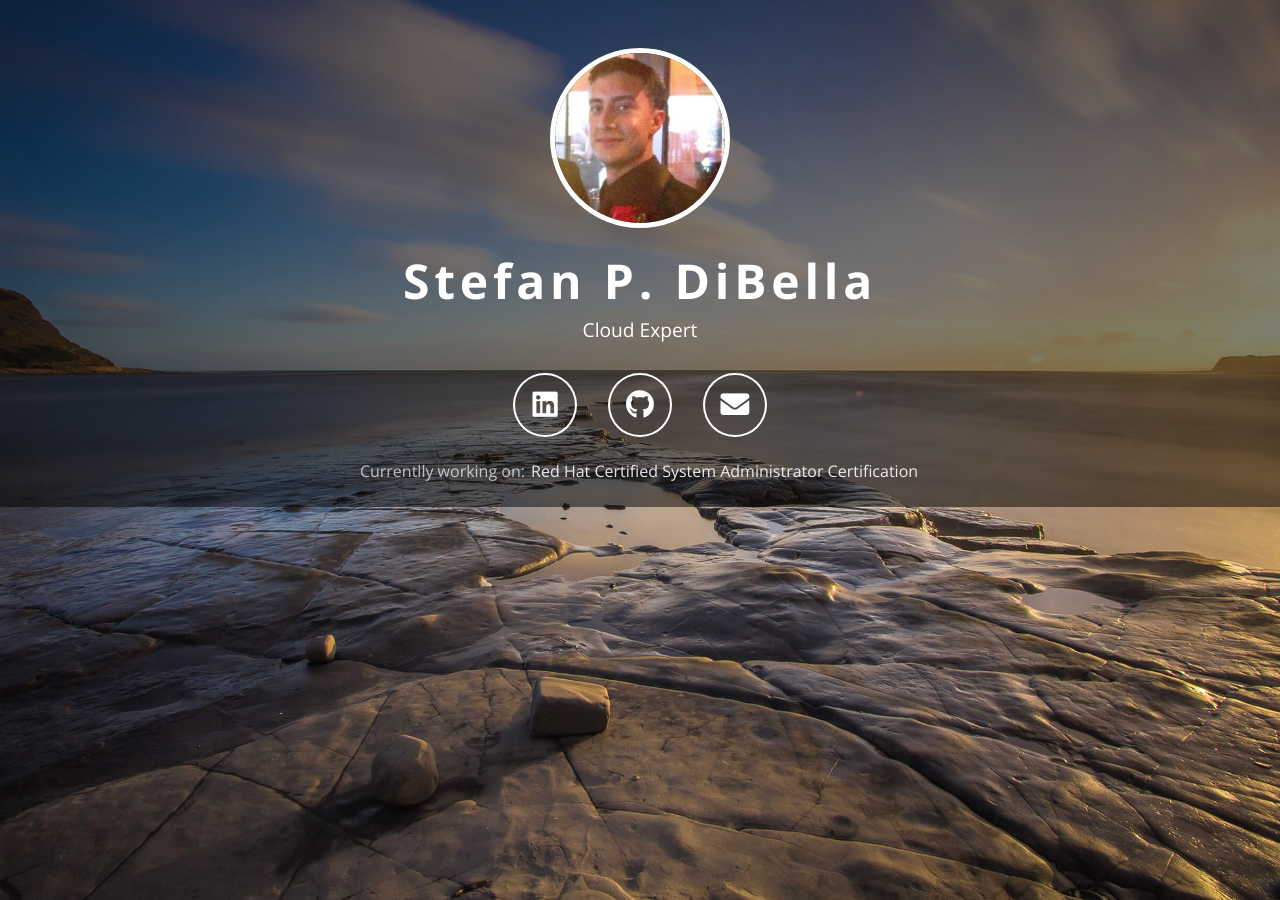
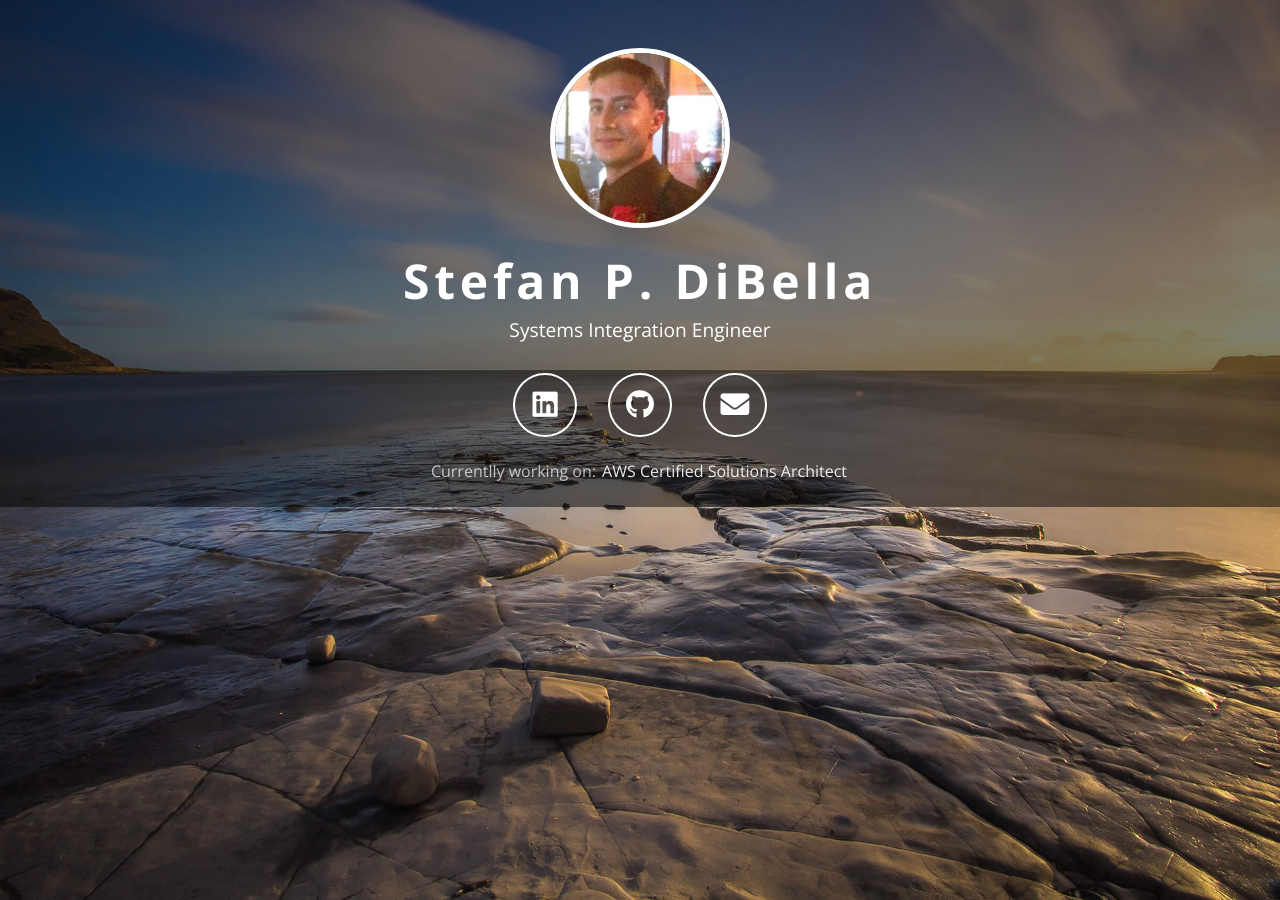
Before and after one commit to sdibella/sdibella.github.io, a Jekyll site: the page built from index.html, in a window 1280 px wide. Built offline with Jekyll 4.4.1, drawn with Linux system fonts in a browser that asks for light colours; nearby versions of some CDN libraries; comment, search, counter and statistics services are not loaded.

Commit message:
Update _config.yml

```diff
--- a/_config.yml
+++ b/_config.yml
@@ -14,17 +14,17 @@ sass:
 # Main Headline, name required, subtitle optional
 name: Stefan P. DiBella
 #subtitle:
-subtitle: Cloud Expert
+subtitle: Systems Integration Engineer
 
 # Title attribute of HTML Page, uses 'name' from above if empty
-title:
+title: Stefan's Homepage
 
 # Information for web crawlers / Google, all of them optional
 # 'description' and 'keywords' simply set the corresponding meta tags,
 # 'crawl' is the 'Robots' tag http://www.robotstxt.org/meta.html
 robots:
     description: Stefan P. DiBella's professional page
-    keywords: aws, cloud, architect
+    keywords: systems, software, aws, cloud, architect
     crawl: index,follow
 
 # website address when deployed, also given as canonical link
@@ -173,6 +173,6 @@ links:
 # Extra HTML which will be displayed below the links. Keep it short. Leave empty to disable.
 #extra_html:
 extra_html: >
-    Currentlly working on: <a href='https://www.redhat.com/en/services/certification/rhcsa'>Red Hat Certified System Administrator Certification</a>
+    Currentlly working on: <a href='https://aws.amazon.com/certification/certified-solutions-architect-associate/'>AWS Certified Solutions Architect</a>
 
 #EOF
```
